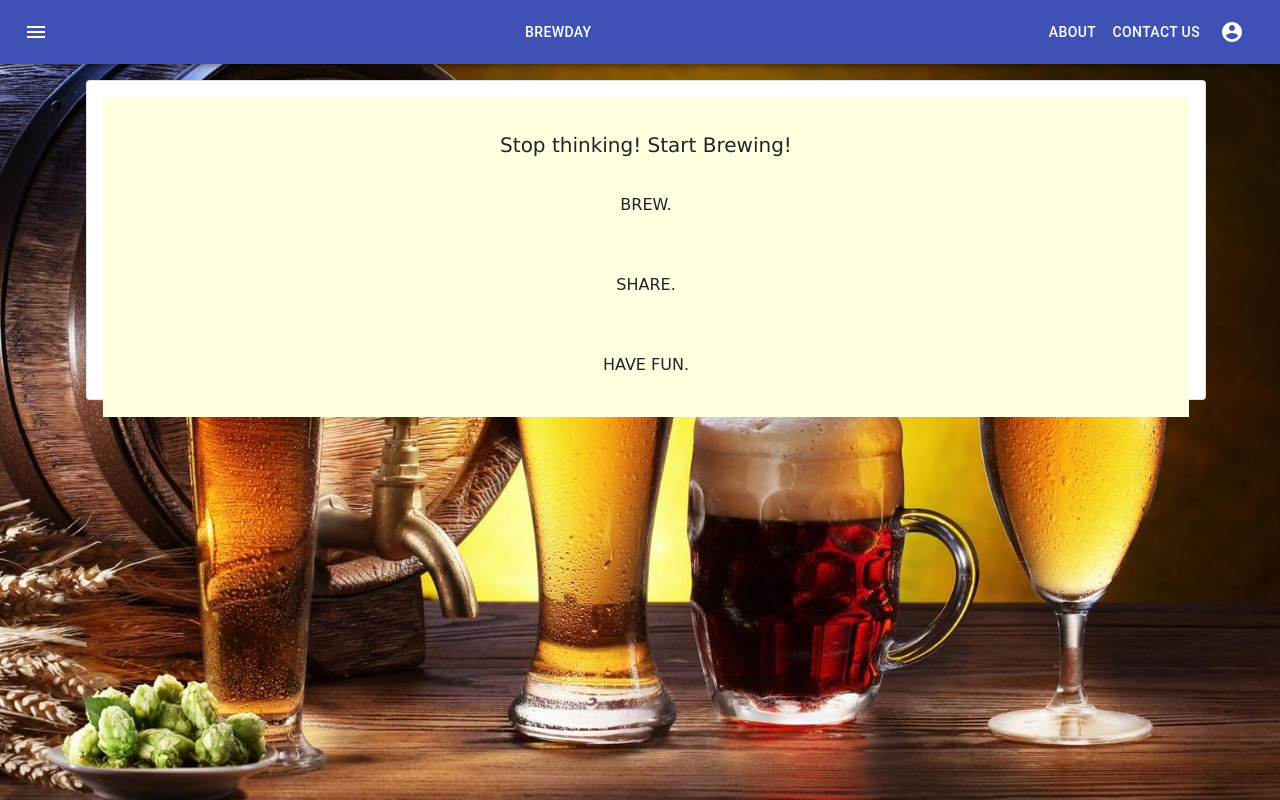
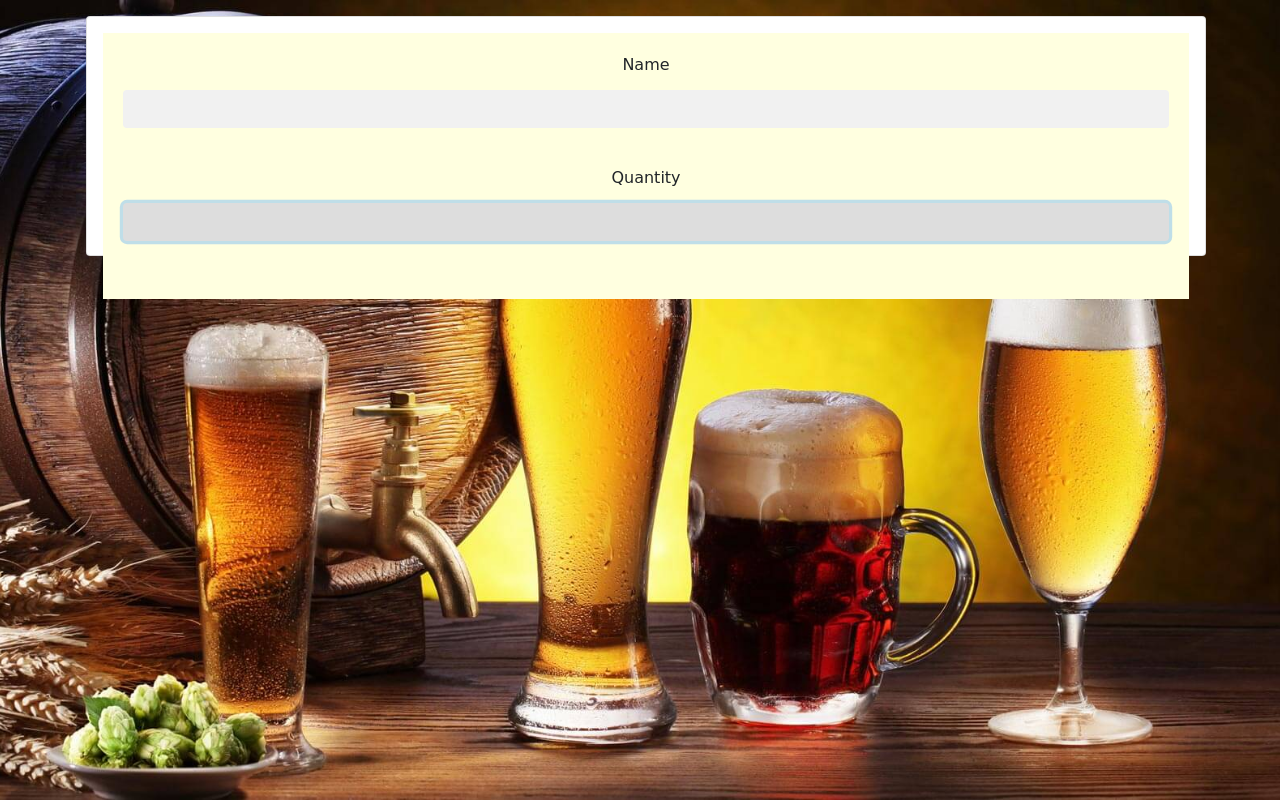
Before and after one commit to CS-27/SER517Fall2019_Group3, a React (Create React App) app in the folder my-app/: page / in a window 1280 px wide. Built offline with nearby package versions, Linux system fonts and the light colour scheme; what google-maps-react would draw is missing.

Commit message:
US:25 Task: 87 Add ingredient page

```diff
--- a/my-app/src/components/IngredientPage/ingredientPage.js
+++ b/my-app/src/components/IngredientPage/ingredientPage.js
@@ -0,0 +1,66 @@
+/*Author: Jahnavi Bantupalli
+Date added: Oct 2, 2019
+*/
+import React, { Component } from "react";
+import {
+    FormGroup,
+    FormControl,
+    FormLabel
+} from "react-bootstrap";
+import './ingredientPage.css';
+import Card from 'react-bootstrap/Card';
+import { Container, Row, Col } from 'react-bootstrap';
+export default class IngredientPage extends Component {
+    constructor(props) {
+        super(props);
+
+        this.state = {
+            isLoading: false,
+            name:"",
+            quantity:"",
+            newUser: null
+        };
+    }
+    renderForm() {
+        return (
+            <Container>
+            <Card  className="cardMain">
+         <Card.Body>
+         <form onSubmit={this.handleSubmit}>
+                <FormGroup controlId="name" bsSize="large">
+                    <FormLabel>Name</FormLabel>
+                    <FormControl
+                        autoFocus
+                        type="Text"
+                        value={this.state.name}
+                        onChange={this.handleChange}
+                    />
+                </FormGroup>
+                    <FormGroup controlId="quantity" bsSize="large">
+                        <FormLabel>Quantity</FormLabel>
+                        <FormControl
+                            autoFocus
+                            type="Text"
+                            value={this.state.quantity}
+                            onChange={this.handleChange}
+                        />
+                    </FormGroup>
+
+            </form>
+         </Card.Body>
+       </Card>
+            </Container>
+
+
+
+        );
+    }
+
+    render() {
+        return (
+            <div>
+                { this.renderForm()}
+            </div>
+        );
+    }
+}
--- a/my-app/src/index.js
+++ b/my-app/src/index.js
@@ -6,10 +6,12 @@ import showMap from './components/showMap';
 import App from './App';
 import * as serviceWorker from './serviceWorker';
 import About from './components/About/About';
+import IngredientPage from './components/IngredientPage/ingredientPage';
+
 import 'bootstrap/dist/css/bootstrap.min.css';
 import "../node_modules/bootstrap/dist/css/bootstrap.min.css";
 
-ReactDOM.render(<App />, document.getElementById('root'));
+ReactDOM.render(<IngredientPage />, document.getElementById('root'));
 
 // If you want your app to work offline and load faster, you can change
 // unregister() to register() below. Note this comes with some pitfalls.
```
